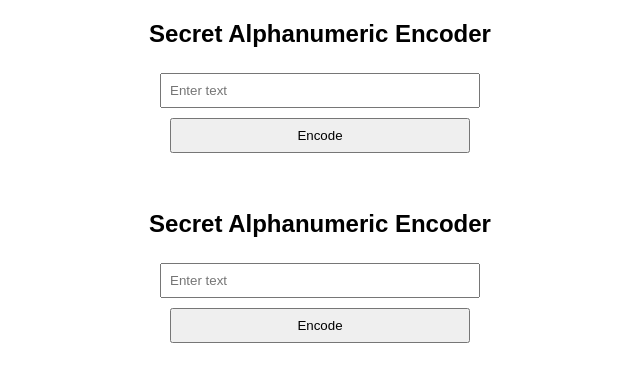
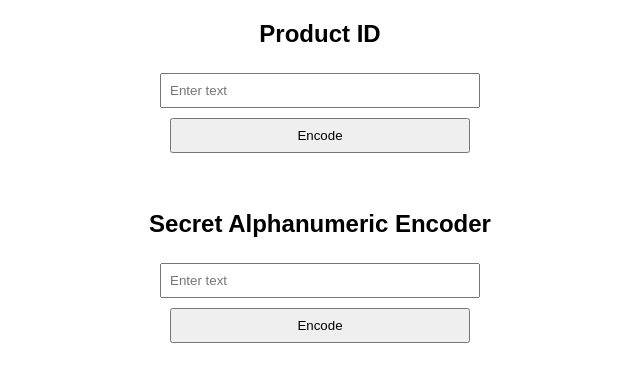
Before and after one commit to YA-Sy/Your-Accountant-System, a Jekyll site: the page serial.html, which Jekyll copies as it is, in a window 1280 px wide. Shown: the top 382 px of the page, without its empty margins (320-960 px from the left). Built offline with Jekyll 4.4.1, drawn with Linux system fonts in a browser that asks for light colours.

Commit message:
Update serial.html

```diff
--- a/serial.html
+++ b/serial.html
@@ -3,7 +3,7 @@
 <head>
     <meta charset="UTF-8">
     <meta name="viewport" content="width=device-width, initial-scale=1.0">
-    <title>Secret Encoding</title>
+    <title>Serial Generator</title>
     <style>
         body {
             font-family: Arial, sans-serif;
@@ -24,7 +24,7 @@
 </head>
 <body>
 
-    <h2>Secret Alphanumeric Encoder</h2>
+    <h2>Product ID</h2>
 
     <div class="container">
         <input type="text" id="inputText" placeholder="Enter text">
```
